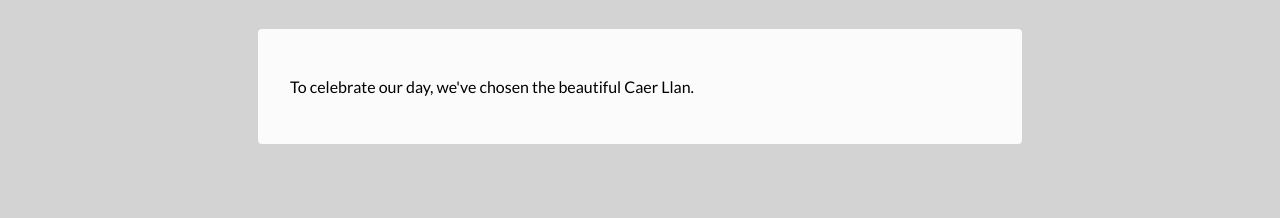
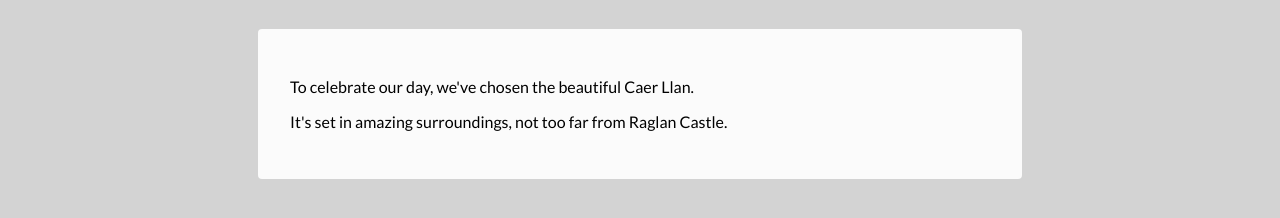
Before and after one commit to yellowbrickcode/wedding-web, a website: page venue.html in a window 1280 px wide. Shown: the part 358-576 px from the top of the page. Drawn offline with nearby package versions, Linux system fonts and the light colour scheme; files that its build step writes are made by us from their sources.

Commit message:
Testing different git client

```diff
--- a/venue.html
+++ b/venue.html
@@ -11,6 +11,9 @@
         <p>
             To celebrate our day, we've chosen the beautiful Caer Llan.
         </p>
+        <p>
+            It's set in amazing surroundings, not too far from Raglan Castle.
+        </p>
     </section>
 </body>
 </html>
```
